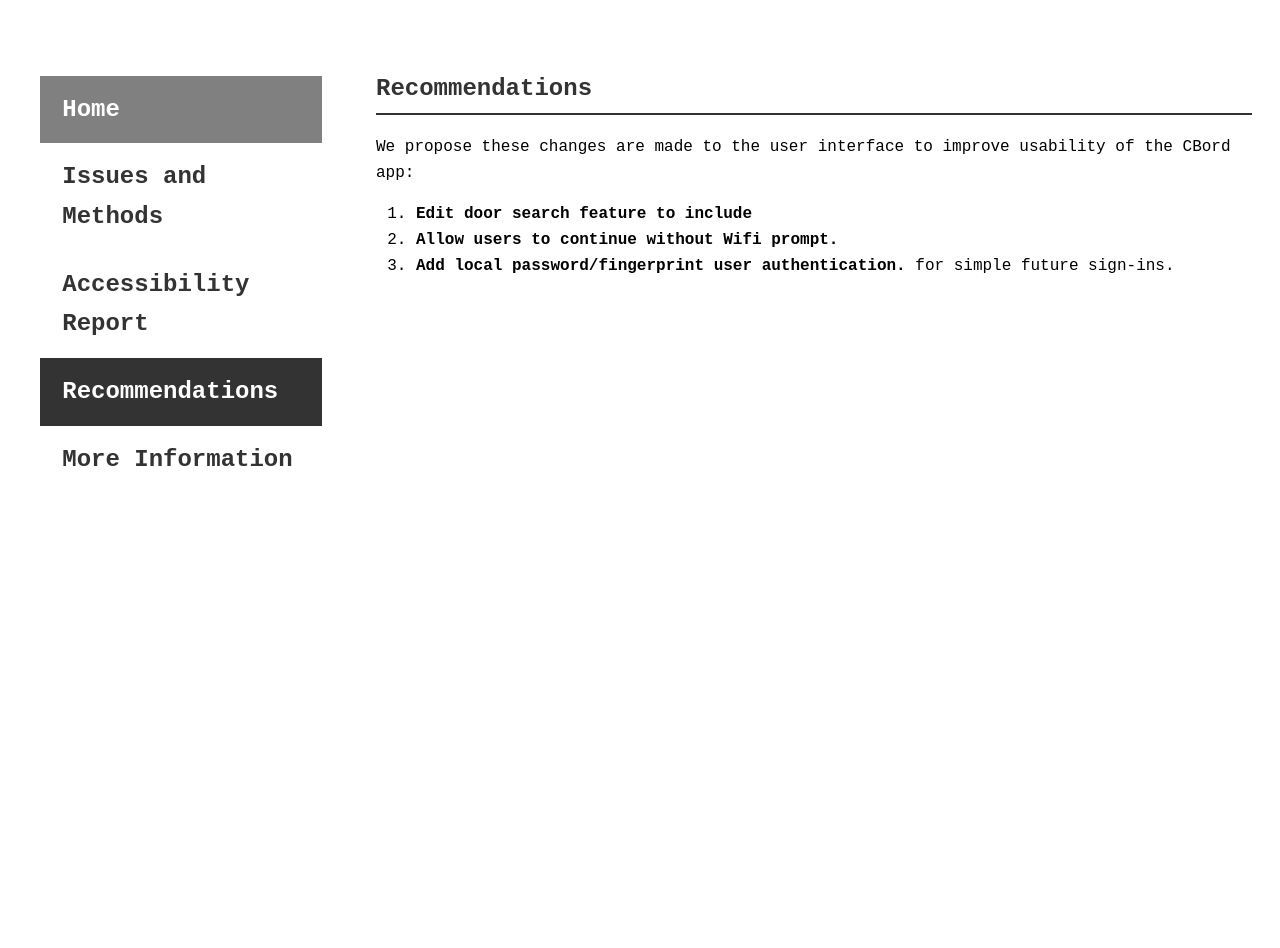
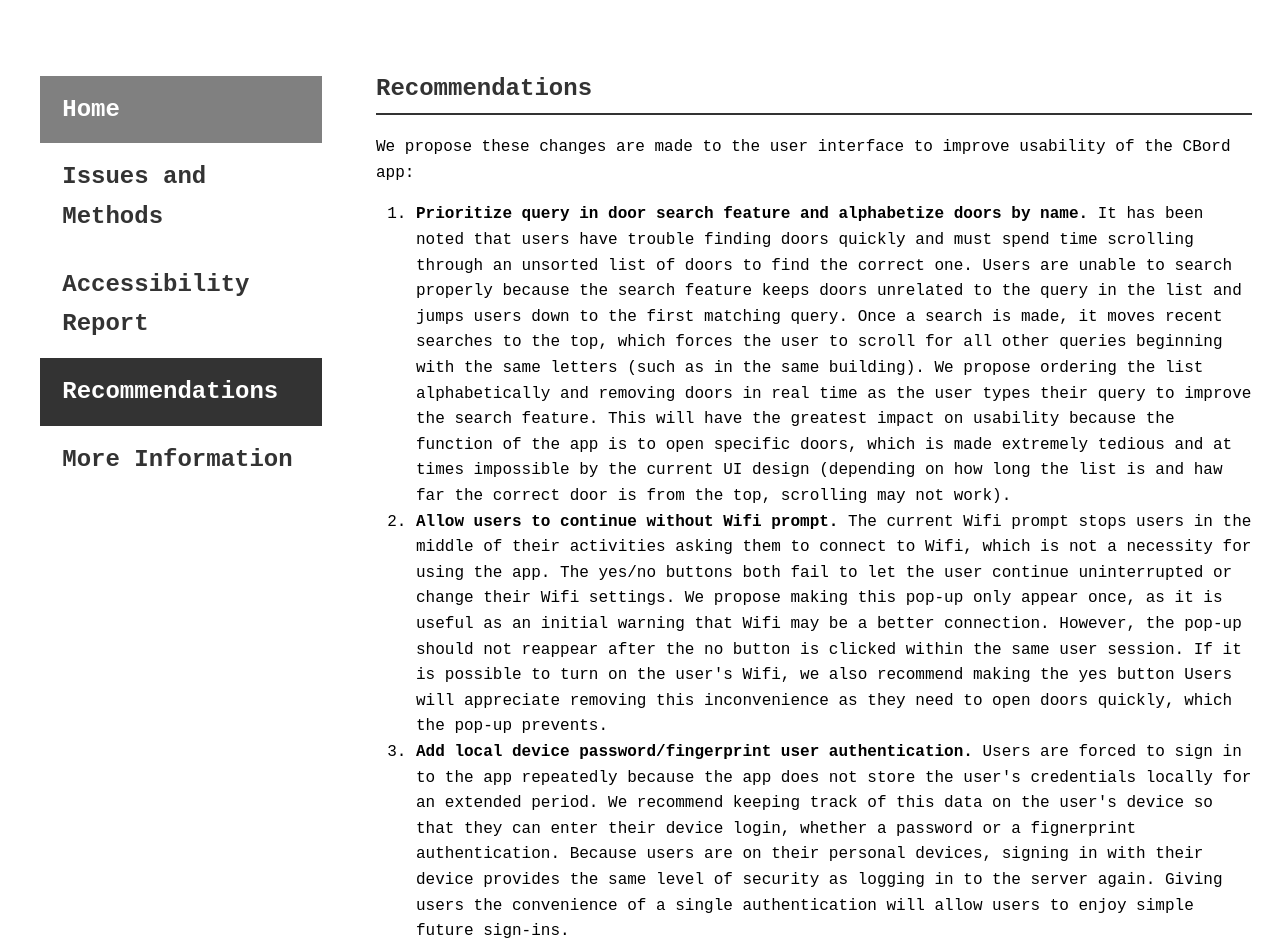
Before and after one commit to marellec/Group-1---Project_2, a plain HTML site: page pages/3-recommendations.html in a window 1280 px wide. Before the commit the page ends 800 px from the top, so only its background shows below. Drawn offline with Linux system fonts and the light colour scheme.

Commit message:
recommendations

```diff
--- a/pages/3-recommendations.html
+++ b/pages/3-recommendations.html
@@ -27,16 +27,27 @@
             BENEFIT USABILITY on the site  -->
 
         <ol>
-        <li><strong>Edit door search feature to include</strong>
-
+        <li><strong>Prioritize query in door search feature and alphabetize doors by name.</strong>
+            It has been noted that users have trouble finding doors quickly and must spend time scrolling through an unsorted list of doors to find the correct one.
+            Users are unable to search properly because the search feature keeps doors unrelated to the query in the list and jumps users down to the first matching query.
+            Once a search is made, it moves recent searches to the top, which forces the user to scroll for all other queries beginning with the same letters (such as in the same building).
+            We propose ordering the list alphabetically and removing doors in real time as the user types their query to improve the search feature.
+            This will have the greatest impact on usability because the function of the app is to open specific doors, which is made extremely tedious and at times impossible by the current UI design (depending on how long the list is and haw far the correct door is from the top, scrolling may not work).
         </li>
 
         <li><strong>Allow users to continue without Wifi prompt.</strong>
-
+            The current Wifi prompt stops users in the middle of their activities asking them to connect to Wifi, which is not a necessity for using the app. The yes/no buttons both fail to let the user continue uninterrupted or change their Wifi settings.
+            We propose making this pop-up only appear once, as it is useful as an initial warning that Wifi may be a better connection.
+            However, the pop-up should not reappear after the no button is clicked within the same user session.
+            If it is possible to turn on the user's Wifi, we also recommend making the yes button
+            Users will appreciate removing this inconvenience as they need to open doors quickly, which the pop-up prevents.
         </li>
 
-        <li><strong>Add local password/fingerprint user authentication.</strong>
-            for simple future sign-ins.
+        <li><strong>Add local device password/fingerprint user authentication.</strong>
+            Users are forced to sign in to the app repeatedly because the app does not store the user's credentials locally for an extended period.
+            We recommend keeping track of this data on the user's device so that they can enter their device login, whether a password or a fignerprint authentication.
+            Because users are on their personal devices, signing in with their device provides the same level of security as logging in to the server again.
+            Giving users the convenience of a single authentication will allow users to enjoy simple future sign-ins.
         </li>
         </ol>
 
--- a/screen.css
+++ b/screen.css
@@ -39,6 +39,11 @@ height: auto;
 
 .toobig{
 width:25%;
+}
+
+figcaption{
+font-style: italic;
+text-align: center;
 }
 
 div.sidebar {
```
